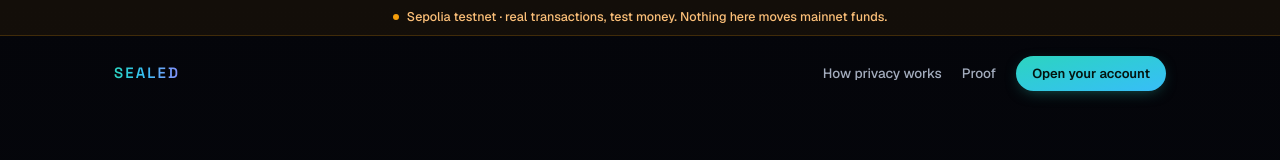
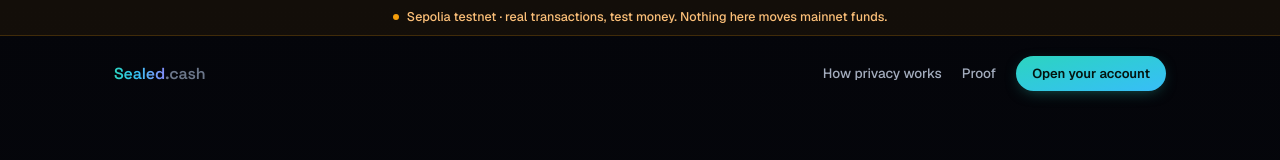
Before and after one commit to kamalbuilds/neobank, a Next.js app: page / in a window 1280 px wide. Shown: the top 160 px of the page. Built offline with nearby package versions, Linux system fonts and the light colour scheme; what starknet would draw is missing.

Commit message:
brand: wordmark reads Sealed.cash, not SEALED
The domain is the brand. A launch video and a nav that both say
sealed.cash are what people retype; an uppercased SEALED throws that
away. Gradient stays on the name, .cash sits muted beside it.

```diff
--- a/src/app/components/Panels/AppNav.tsx
+++ b/src/app/components/Panels/AppNav.tsx
@@ -10,7 +10,7 @@ export default function AppNav() {
 
   return (
     <div className={ui.nav}>
-      <div className={ui.brand}>Sealed</div>
+      <div className={ui.brand}>Sealed.cash</div>
       <div className={ui.brand}>
         {isConnected && network ? (
           <span className={`${ui.feeVal} text-[13px]`}>
--- a/src/app/components/marketing/ContractsFooter.tsx
+++ b/src/app/components/marketing/ContractsFooter.tsx
@@ -99,7 +99,7 @@ export function ContractsFooter() {
 
         <div className="mt-10 flex flex-wrap items-center justify-between gap-3 border-t border-white/[0.06] pt-6 text-[12px] text-[#687287]">
           <span>Sepolia testnet &middot; real transactions, test money.</span>
-          <span>Sealed &middot; a private money account on Starknet</span>
+          <span>Sealed.cash &middot; a private money account on Starknet</span>
         </div>
       </div>
     </footer>
--- a/src/app/components/v2/AccountChrome.tsx
+++ b/src/app/components/v2/AccountChrome.tsx
@@ -111,9 +111,13 @@ export function AccountChrome({ children }: { children: ReactNode }) {
           <div className="flex items-center gap-3">
             <Link
               href="/app"
-              className="font-[family-name:var(--font-display)] text-[15px] font-semibold uppercase tracking-[0.14em] bg-gradient-to-r from-[#2dd4bf] via-[#38bdf8] to-[#818cf8] bg-clip-text text-transparent focus-visible:outline-none focus-visible:ring-2 focus-visible:ring-[#2dd4bf]/60 focus-visible:ring-offset-2 focus-visible:ring-offset-[#06070b] rounded-sm"
+              className="font-[family-name:var(--font-display)] text-[16px] font-semibold tracking-[-0.01em] focus-visible:outline-none focus-visible:ring-2 focus-visible:ring-[#2dd4bf]/60 focus-visible:ring-offset-2 focus-visible:ring-offset-[#06070b] rounded-sm"
             >
-              Sealed
+              {/* The domain is the brand: people retype "sealed.cash", not "SEALED". */}
+              <span className="bg-gradient-to-r from-[#2dd4bf] via-[#38bdf8] to-[#818cf8] bg-clip-text text-transparent">
+                Sealed
+              </span>
+              <span className="text-[#6b7689]">.cash</span>
             </Link>
             <span
               className="inline-flex items-center gap-1.5 text-[10px] font-semibold uppercase tracking-[0.1em] text-[#7a859c] px-2.5 py-1 rounded-full bg-white/[0.03] border border-white/[0.07]"
--- a/src/app/page.tsx
+++ b/src/app/page.tsx
@@ -45,8 +45,11 @@ export default function LandingPage() {
       <TestnetNotice />
 
       <header className="mx-auto flex max-w-[1100px] items-center justify-between px-6 py-5">
-        <span className="font-[family-name:var(--font-display)] text-[15px] font-semibold uppercase tracking-[0.14em] bg-gradient-to-r from-[#2dd4bf] via-[#38bdf8] to-[#818cf8] bg-clip-text text-transparent">
-          Sealed
+        <span className="font-[family-name:var(--font-display)] text-[16px] font-semibold tracking-[-0.01em]">
+          <span className="bg-gradient-to-r from-[#2dd4bf] via-[#38bdf8] to-[#818cf8] bg-clip-text text-transparent">
+            Sealed
+          </span>
+          <span className="text-[#6b7689]">.cash</span>
         </span>
         <nav className="flex items-center gap-5 text-[13.5px] font-medium text-[#a3acbd]">
           <a href="#privacy" className="hidden transition-colors hover:text-[#eaf0f8] sm:inline">
```
